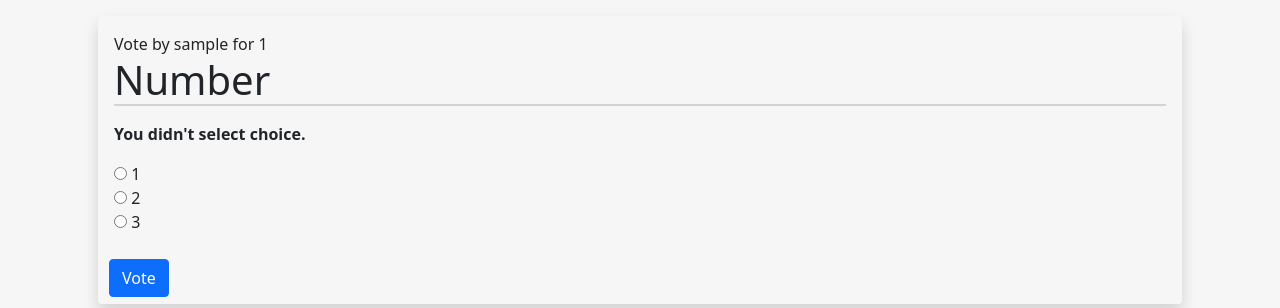
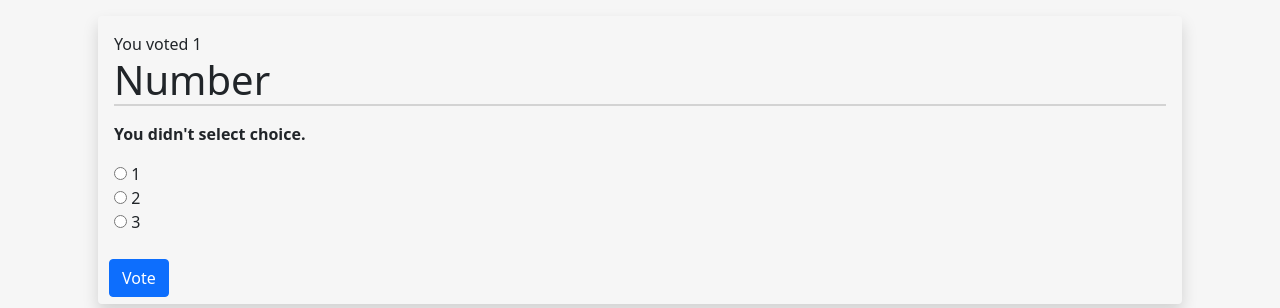
Before and after one commit to nabhan-au/ku-polls, a Django app: page /polls/1/vote/ in a window 1280 px wide. Shown: the part 58-366 px from the top of the page. Run offline with Django 3.2, Linux system fonts and the light colour scheme; a user stored in the database is signed in; data comes from the database, SQL or seed files in the repository; tables that the repository leaves empty hold one stand-in row (values such as "Sample post").

Commit message:
improve vote text

```diff
--- a/polls/models.py
+++ b/polls/models.py
@@ -73,6 +73,9 @@
     user = models.ForeignKey(User, null=False, blank=False, on_delete=models.CASCADE)
     choice = models.ForeignKey(Choice, on_delete=models.CASCADE)
 
+    def vote_str(self):
+        return f"You voted {self.choice.choice_text}"
+
     def __str__(self) -> str:
         """Return vote text"""
         return f"Vote by {self.user.username} for {self.choice.choice_text}"
--- a/polls/templates/polls/detail.html
+++ b/polls/templates/polls/detail.html
@@ -30,7 +30,7 @@
             {% csrf_token %}
             {% for vote in request.user.vote_set.all %}
                 {% if vote.choice.question.id == question.id %}
-                    <label for="choice{{ forloop.counter }}">{{ vote }}</label><br>
+                    <label>{{ vote.vote_str }}</label><br>
                 {% endif %}
             {% endfor %}
             <fieldset>
```
